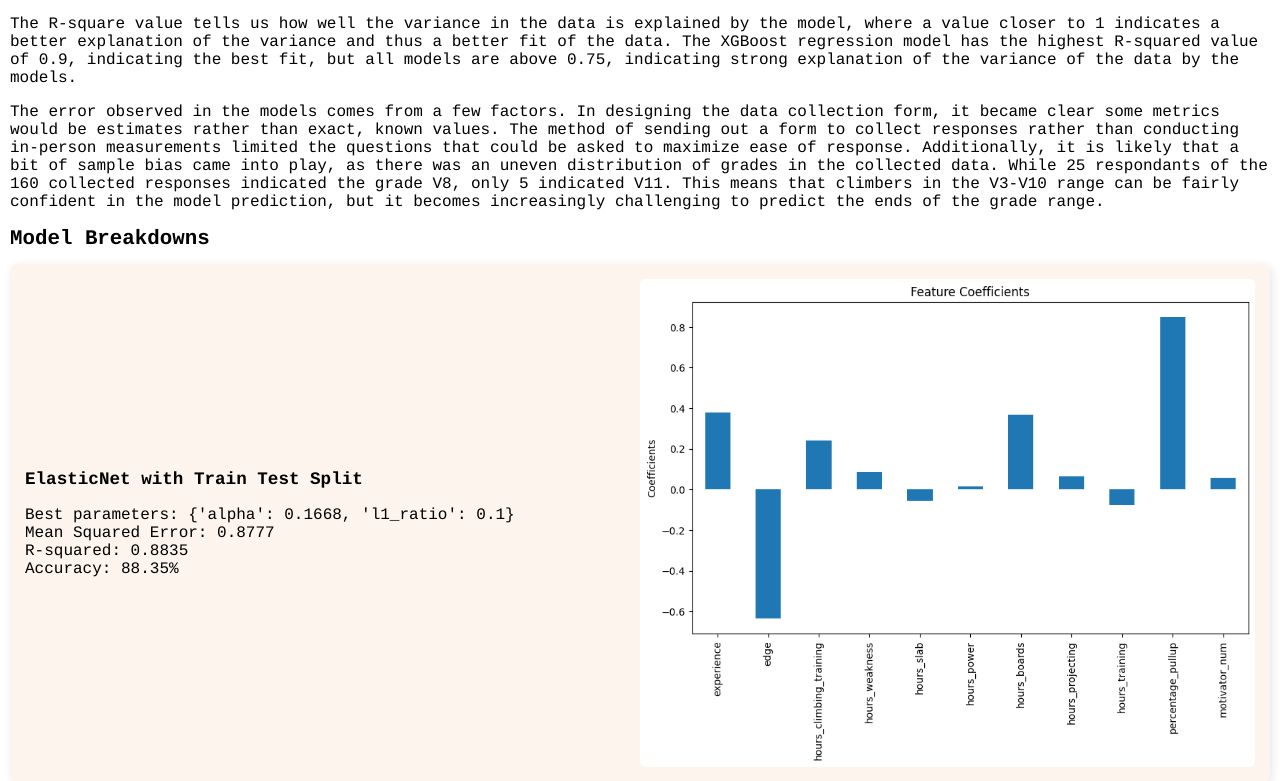
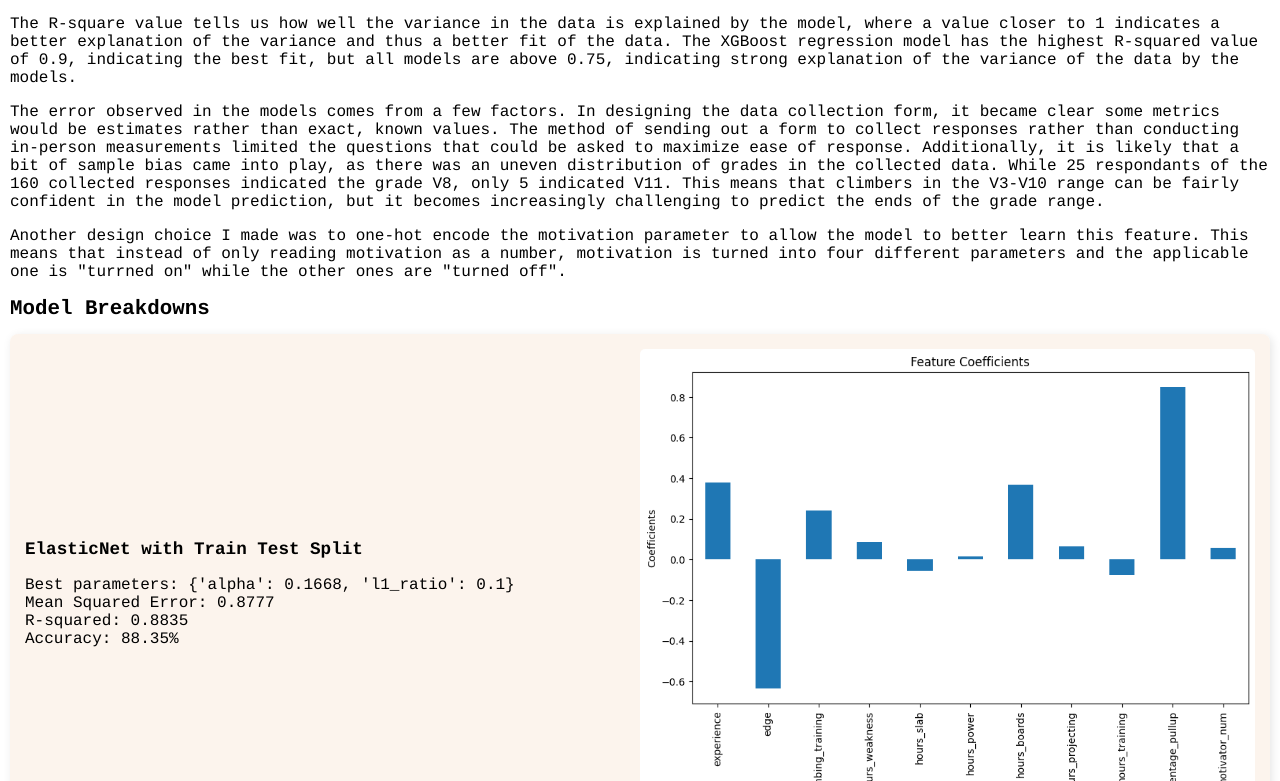
Before and after one commit to jessietaubert/climbing_ml, a Flask app: page /analysis in a window 1280 px wide. Shown: the part 456-1237 px from the top of the page. Run offline with Flask 3, Linux system fonts and the light colour scheme; parts of the project's set-up code (start-up, migrations or seed data) failed here and were passed over.

Commit message:
update analysis

```diff
--- a/templates/analysis.html
+++ b/templates/analysis.html
@@ -37,6 +37,10 @@
             <p>
                 The error observed in the models comes from a few factors. In designing the data collection form, it became clear some metrics would be estimates rather than exact, known values. The method of sending out a form to collect responses rather than conducting in-person measurements limited the questions that could be asked to maximize ease of response. Additionally, it is likely that a bit of sample bias came into play,
                  as there was an uneven distribution of grades in the collected data. While 25 respondants of the 160 collected responses indicated the grade V8, only 5 indicated V11. This means that climbers in the V3-V10 range can be fairly confident in the model prediction, but it becomes increasingly challenging to predict the ends of the grade range.
+            </p>
+
+            <p>
+                Another design choice I made was to one-hot encode the motivation parameter to allow the model to better learn this feature. This means that instead of only reading motivation as a number, motivation is turned into four different parameters and the applicable one is "turrned on" while the other ones are "turned off".
             </p>
         </div>
 
```
